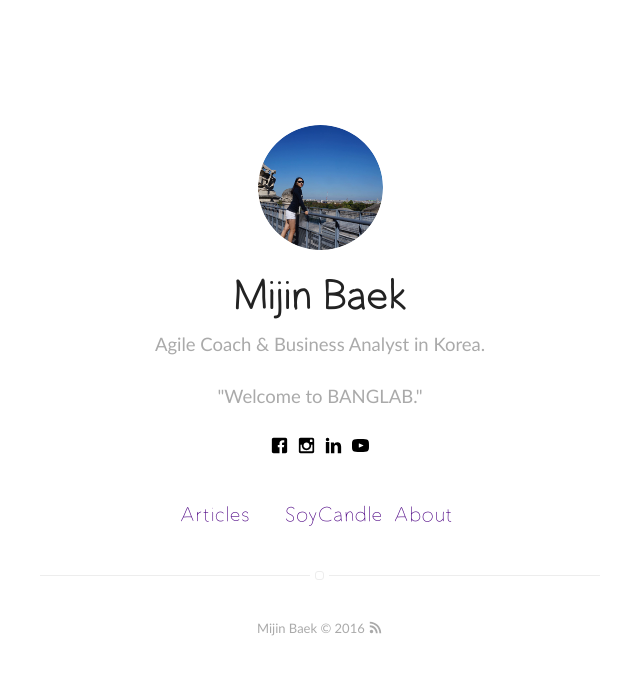
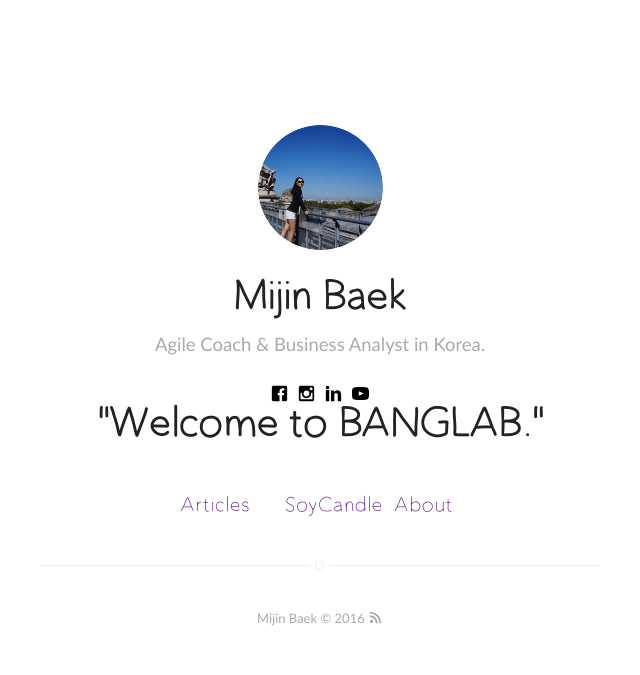
Before and after one commit to midaeng/maintest, a Jekyll site: the page built from index.html, in a window 1280 px wide. Shown: the top 675 px of the page, without its empty margins (320-960 px from the left). Built offline with Jekyll 4.4.1, drawn with Linux system fonts in a browser that asks for light colours.

Commit message:
Init maintest

```diff
--- a/_includes/header.html
+++ b/_includes/header.html
@@ -6,7 +6,6 @@
 
         <h1>{{ site.name }}</h1>
         <h2>{{ site.bio }}</h2>
-        <h2>{{ site.bio2 }}</h2>
         <div class="home__header-social">
             <a href="{{ site.facebook }}" target="_blank"><svg class="icon icon-facebook"><use xlink:href="#icon-facebook"></use></svg></a>
            <!--  <a href="http://twitter.com/{{ site.twitter }}" target="_blank"><svg class="icon icon-twitter"><use xlink:href="#icon-twitter"></use></svg></a> -->
@@ -16,6 +15,7 @@
             <a href="{{ site.youtube }}" target="_blank"><svg class="icon icon-youtube"><use xlink:href="#icon-youtube"></use></svg></a>
             <!-- <a href="mailto:{{ site.email }}" target="_blank"><svg class="icon icon-mail"><use xlink:href="#icon-mail"></use></svg></a> -->
         </div>
+        <h1>{{ site.bio2 }}</h1>
 
     </header>
 {% endif %}
```
